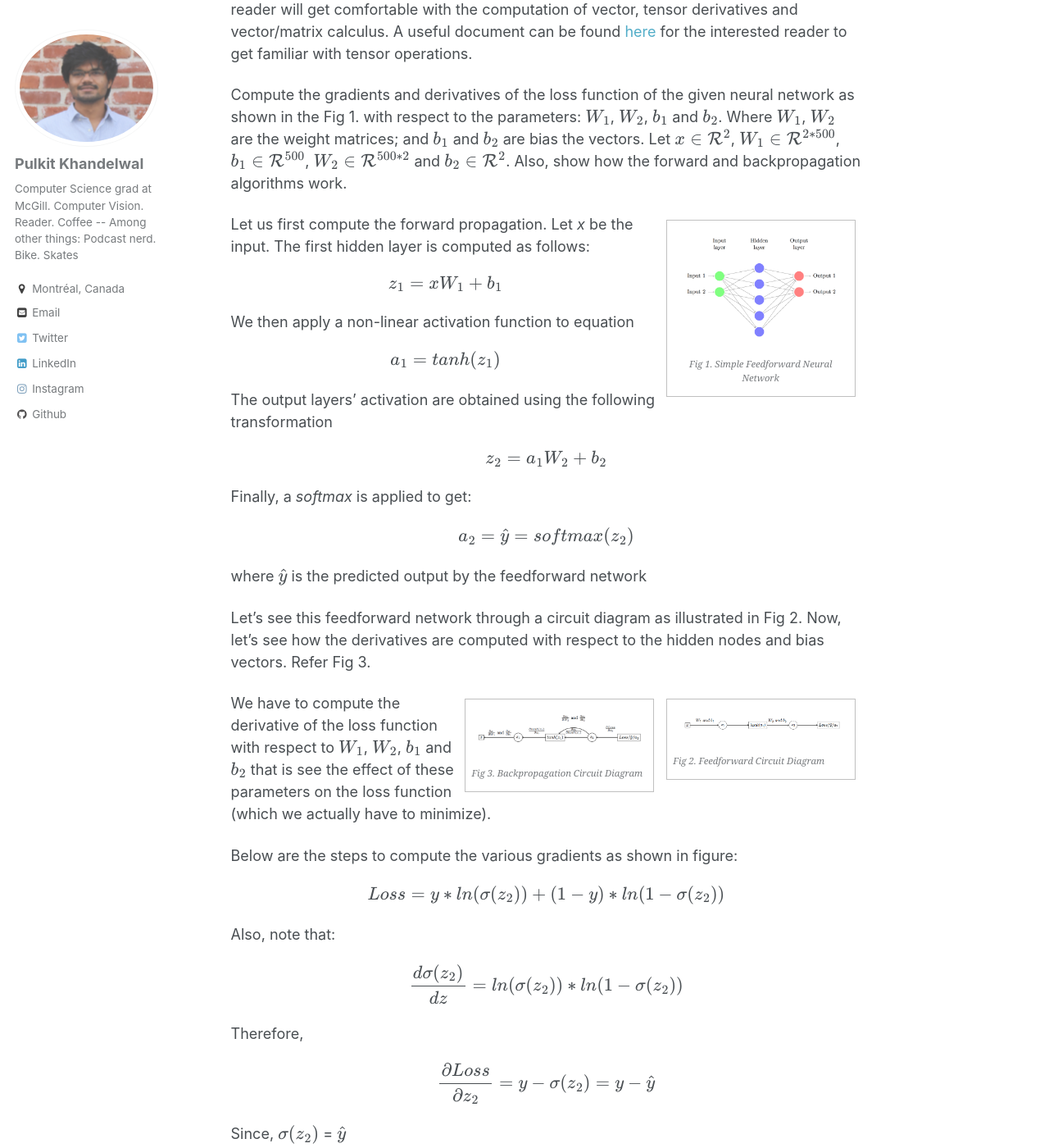
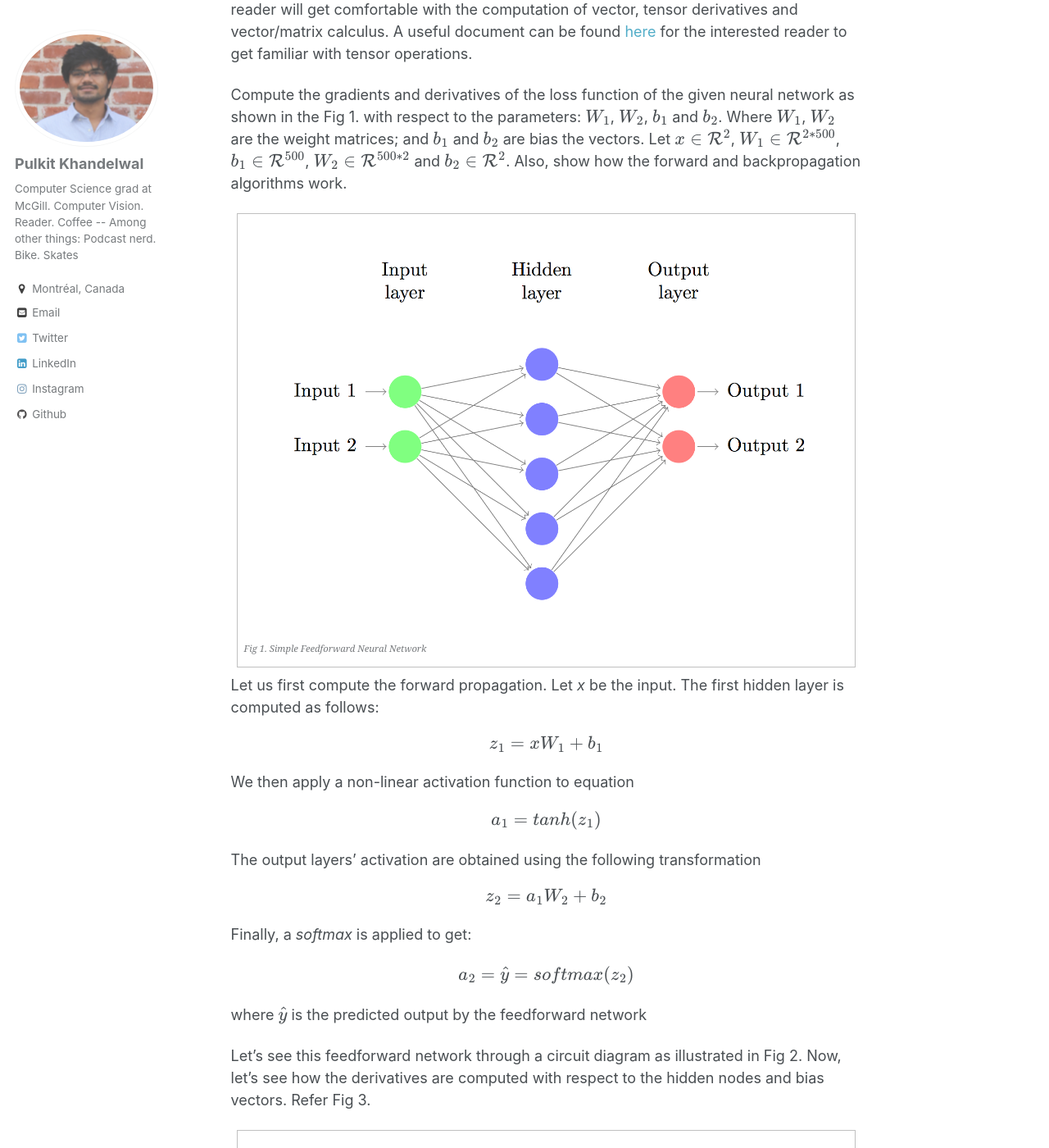
Before and after one commit to Pulkit-Khandelwal/pulkit-khandelwal.github.io, a Jekyll site: the page built from _blog/post_4.html, in a window 1280 px wide and 1400 px high, scrolled down 298 px. Shown: the whole window at 82% size. Built offline with Jekyll 4.4.1, drawn with Linux system fonts in a browser that asks for light colours; formulas are drawn with MathJax 3.

Commit message:
Update post_4.html

```diff
--- a/_blog/post_4.html
+++ b/_blog/post_4.html
@@ -18,8 +18,6 @@ date: 2017-03-01
 
 <style>
 figure {
-  float: right;
-  width: 30%;
   text-align: center;
   font-style: italic;
   font-size: smaller;
```
